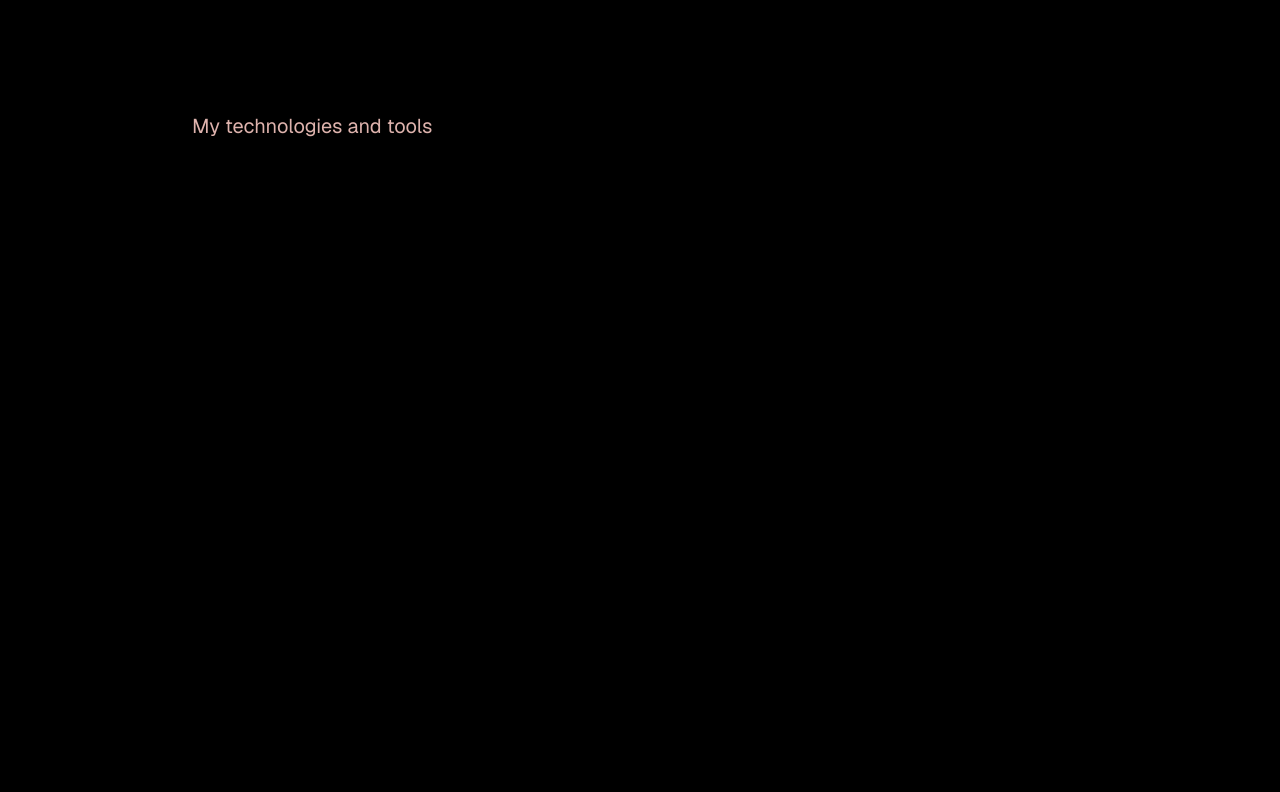
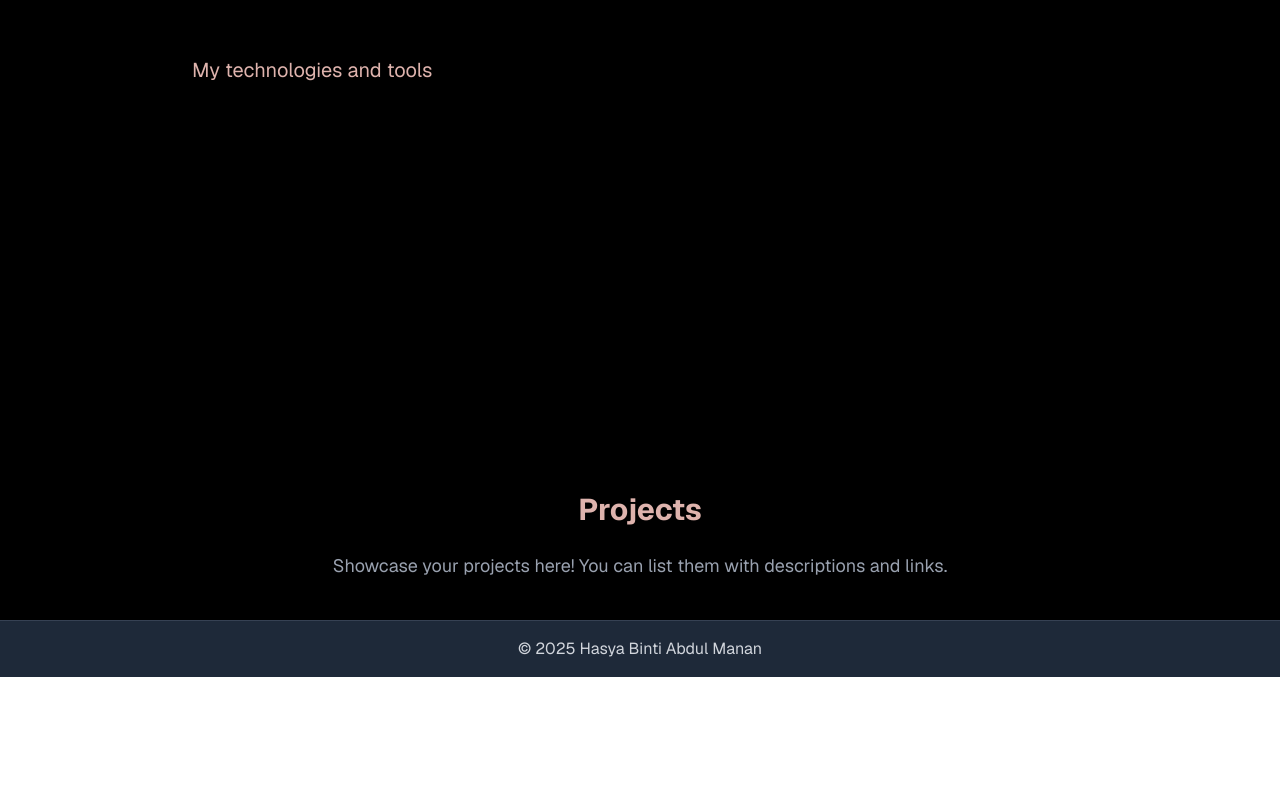
Before and after one commit to hasya-manan/my-nextjs-app, a Next.js app: page / in a window 1280 px wide. Shown: the part 480-1272 px from the top of the page. After the commit the page ends 1157 px from the top, so only its background shows below. Built offline with nearby package versions, Linux system fonts and the light colour scheme.

Commit message:
updates::

```diff
--- a/src/app/page.js
+++ b/src/app/page.js
@@ -256,12 +256,12 @@ export default function Home() {
         </div>
       </section>
       {/* Stack Section */}
-      <section className="py-16 bg-black">
+      <section className="py-20 sm:py-2 bg-black">
         <div className="container mx-auto text-left pl-8 sm:pl-16 md:pl-24 lg:pl-32 xl:pl-48 py-16">
           <h1 className="text-xl  text-[#DEB3AD] mb-10">
             My technologies and tools
           </h1>
-          <div className="mb-8 mx-20">
+          <div className=" mx-10 sm:mx-2">
             <div className="flex">
               {/* <h3 className="text-xl font-semibold text-[#DEB3AD] mr-50">
                 Frontend
@@ -453,9 +453,8 @@ export default function Home() {
         </div>
       </section>
 
-      <section className="py-16 bg-black pl-8 sm:pl-16 md:pl-24 lg:pl-32 xl:pl-48"></section>
       {/* Projects Section */}
-      <section className="py-16">
+      <section className="py-10">
         {" "}
         <div className="container mx-auto text-center">
           <h2 className="text-3xl font-bold text-[#DEB3AD] mb-6">Projects</h2>{" "}
```
